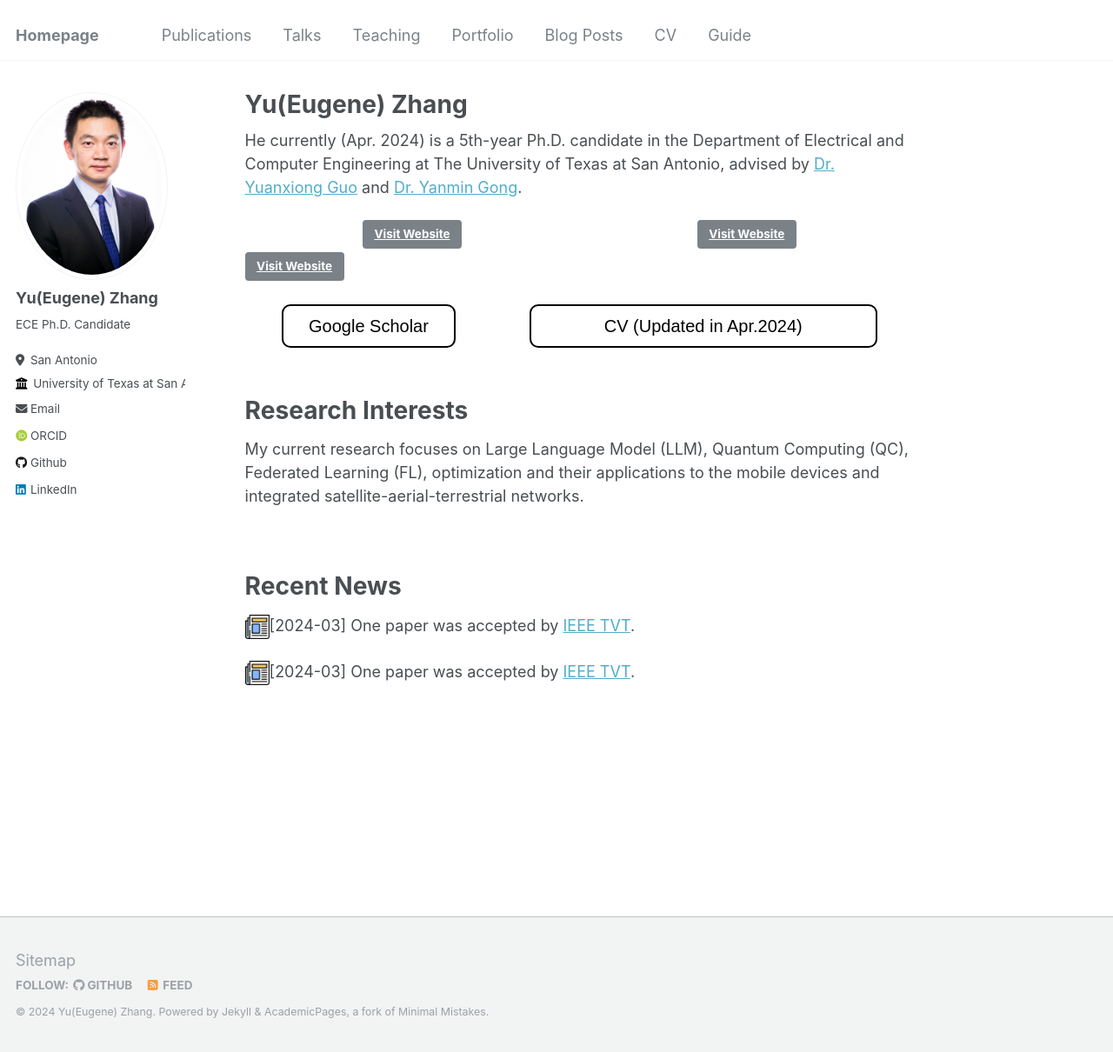
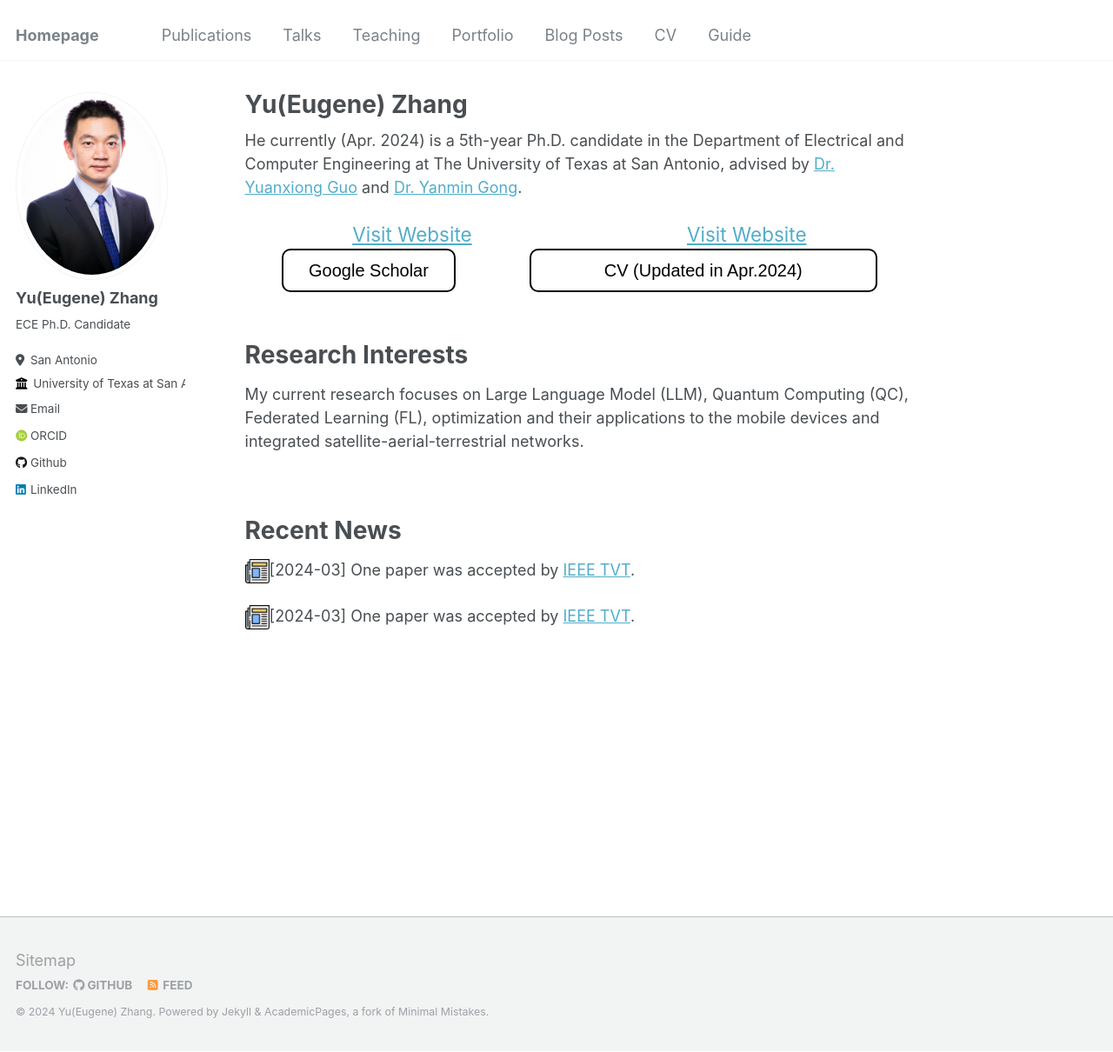
Before and after one commit to Yu-Zhang-Eugene/yu-zhang-eugene.github.io, a Jekyll site: the page built from _pages/about.md, in a window 1280 px wide and 1210 px high. Shown: the whole window at 87% size. Built offline with Jekyll 4.4.1, drawn with Linux system fonts in a browser that asks for light colours; some web fonts are replaced.

Commit message:
modified:   _pages/about.md

```diff
--- a/_pages/about.md
+++ b/_pages/about.md
@@ -9,22 +9,13 @@ redirect_from:
 
 He currently (Apr. 2024) is a 5th-year Ph.D. candidate in the Department of Electrical and Computer Engineering at The University of Texas at San Antonio, advised by [Dr. Yuanxiong Guo](https://guoyuanxiong.github.io) and [Dr. Yanmin Gong](https://yanmingong.github.io).
 
-
-
-
 <div style="display: flex; justify-content: space-around; align-items: center;">
   <!-- First button linking to Stack Overflow -->
-<a href="https://www.google.com" class="btn">Visit Website</a>
+<a href="https://www.google.com" class="btn--x-large">Visit Website</a>
 
   <!-- Second button linking to GitHub -->
-<a href="https://www.google.com" class="btn">Visit Website</a>
+<a href="https://www.google.com" class="btn--x-large">Visit Website</a>
 </div>
-
-
-
-
-
-<a href="https://www.google.com" class="btn">Visit Website</a>
 
 
 
```
